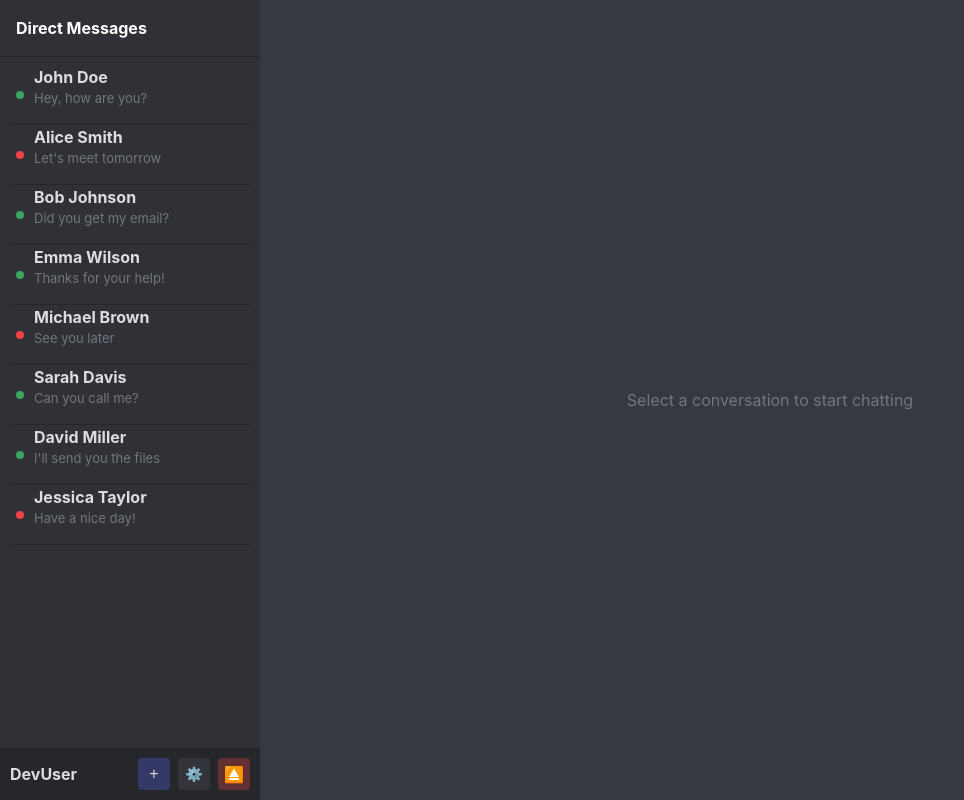
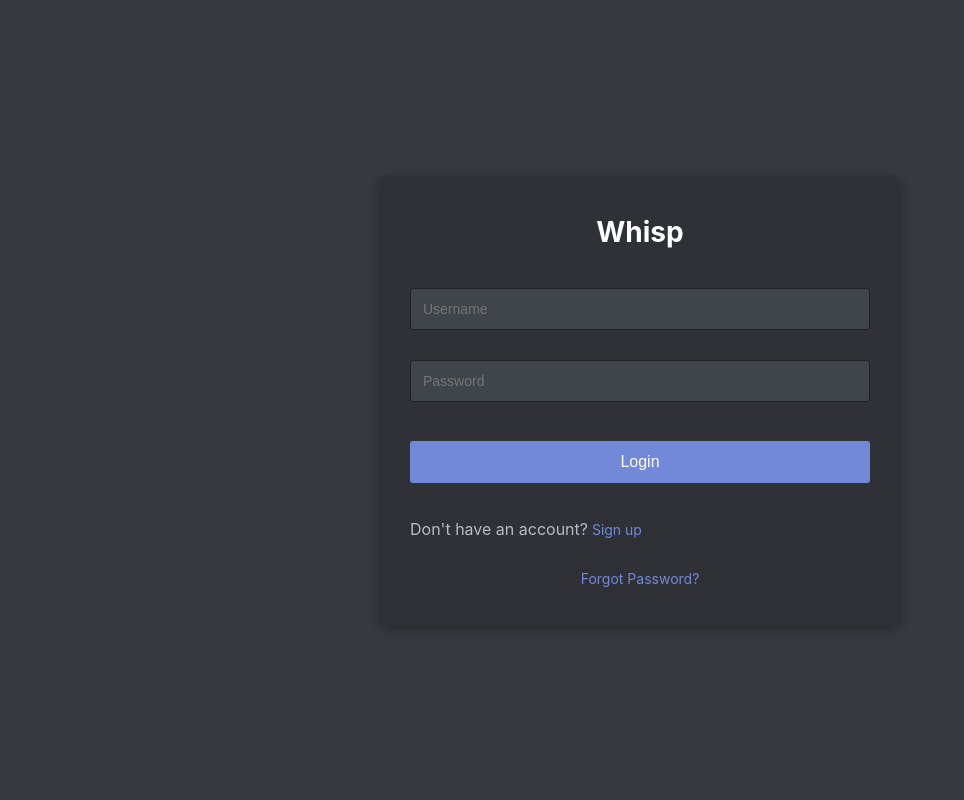
Before and after one commit to azvali/Whisp, a React (Vite) app in the folder Whisp/: page / in a window 1280 px wide. Shown: the whole page, without its empty margins (0-964 px from the left). Built offline with nearby package versions, Linux system fonts and the light colour scheme; no server answers.

Commit message:
created exp cookie for user auth

```diff
--- a/Whisp/package.json
+++ b/Whisp/package.json
@@ -10,6 +10,8 @@
     "preview": "vite preview"
   },
   "dependencies": {
+    "jsonwebtoken": "^9.0.2",
+    "jwt-decode": "^4.0.0",
     "react": "^19.0.0",
     "react-dom": "^19.0.0"
   },
--- a/Whisp/src/App.jsx
+++ b/Whisp/src/App.jsx
@@ -3,6 +3,7 @@ import { useState, useEffect } from "react";
 import Dashboard from "./screens/Dashboard.jsx";
 import PasswordReset from "./screens/PasswordReset.jsx";
 import { API_URL } from "./config.js";
+
 
 const LoginView = ({
   handleLogin,
@@ -214,6 +215,9 @@ function App() {
   const [resetToken, setResetToken] = useState("");
   const [isPasswordReset, setIsPasswordReset] = useState(false);
 
+
+
+  //search for jwt for password reset in url
   useEffect(() => {
     const urlParams = new URLSearchParams(window.location.search);
 
@@ -251,13 +255,15 @@ function App() {
 
   const [isloading, setIsLoading] = useState(true);
 
+
+
+  //
   useEffect(() => {
-    const storedAuth = localStorage.getItem("isAuthenticated");
-    const storedUserData = localStorage.getItem("userData");
+    const cookie = document.cookie.split(';').find(c => c.trim().startsWith('isAuthenticated='));
+    const storedAuth = cookie ? cookie.split('=')[1].trim() : null;
 
-    if (storedAuth === "true" && storedUserData) {
+    if (storedAuth === "true") {
       setIsAuthenticated(true);
-      setUserData(JSON.parse(storedUserData));
     }
 
     setIsLoading(false);
@@ -278,6 +284,7 @@ function App() {
     }
 
     try {
+      console.log(API_URL)
       const response = await fetch(`${API_URL}/api/signup/`, {
         method: "POST",
         headers: {
@@ -337,8 +344,7 @@ function App() {
       if (response.ok && data.Message === "Login Success") {
         setUserData(data);
         setIsAuthenticated(true);
-        localStorage.setItem("isAuthenticated", "true");
-        // localStorage.setItem("userData", JSON.stringify(data));
+        document.cookie = "isAuthenticated=true; max-age=86400; path=/";
       } else {
         alert(data.Message || 'Unknown error');
       }
@@ -421,27 +427,6 @@ function App() {
 
 
 
-  const DEV_MODE = true; // Toggle this when needed
-
-  // Then in your useEffect where you check localStorage
-  useEffect(() => {
-    if (DEV_MODE) {
-      // Create mock user data for development
-      setIsAuthenticated(true);
-      setUserData({
-        user: {
-          username: "DevUser",
-          email: "dev@example.com",
-          id: 1
-        }
-      });
-      setIsLoading(false);
-      return;
-    }
-  }, []);
-
-
-
   //clears screen while fething if user is already logged in
   if (isloading) {
     return <></>;
@@ -450,7 +435,7 @@ function App() {
   return (
     <>
       {isAuthenticated ? (
-        <Dashboard userData={userData} isAuthenticated={isAuthenticated} setCurrentView={setCurrentView} />
+        <Dashboard userData={userData} isAuthenticated={isAuthenticated} setIsAuthenticated={setIsAuthenticated} setCurrentView={setCurrentView} />
       ) : (
         <div className="Login-container">
           <div className="Login-box">
--- a/Whisp/src/config.js
+++ b/Whisp/src/config.js
@@ -1,3 +1,4 @@
 const API_URL = import.meta.env.VITE_API_URL;
+const secret_key = import.meta.env.VITE_JWT_SECRET;
 
-export { API_URL };
+export { API_URL, secret_key };
--- a/Whisp/src/screens/Dashboard.css
+++ b/Whisp/src/screens/Dashboard.css
@@ -18,7 +18,7 @@
   }
 
   /* Layout */
-  .discord {
+  .dashboard {
     display: flex;
     height: 100vh;
     background-color: var(--dark);
--- a/Whisp/src/screens/Dashboard.jsx
+++ b/Whisp/src/screens/Dashboard.jsx
@@ -4,6 +4,10 @@ import { useState } from 'react';
 function Dashboard(props) {
   const [activeContact, setActiveContact] = useState(null);
   const [inputMessage, setInputMessage] = useState("");
+
+  const userData = props.userData
+
+
   // Sample contacts data
   const contacts = [
     { id: 1, name: "John Doe", status: "online", lastMessage: "Hey, how are you?" },
@@ -16,9 +20,10 @@ function Dashboard(props) {
     { id: 8, name: "Jessica Taylor", status: "offline", lastMessage: "Have a nice day!" }
   ];
 
+
   return (
-    <div className="discord">
-      {/* Left panel - contacts */}
+    <div className="dashboard">
+      {/* Left panel - contacts - buttons */}
       <div className="contacts-panel">
         <div className="panel-header">
           <h3>Direct Messages</h3>
```
Also changed, not shown: 1 other file (tests, documents, lock files or other folders).
